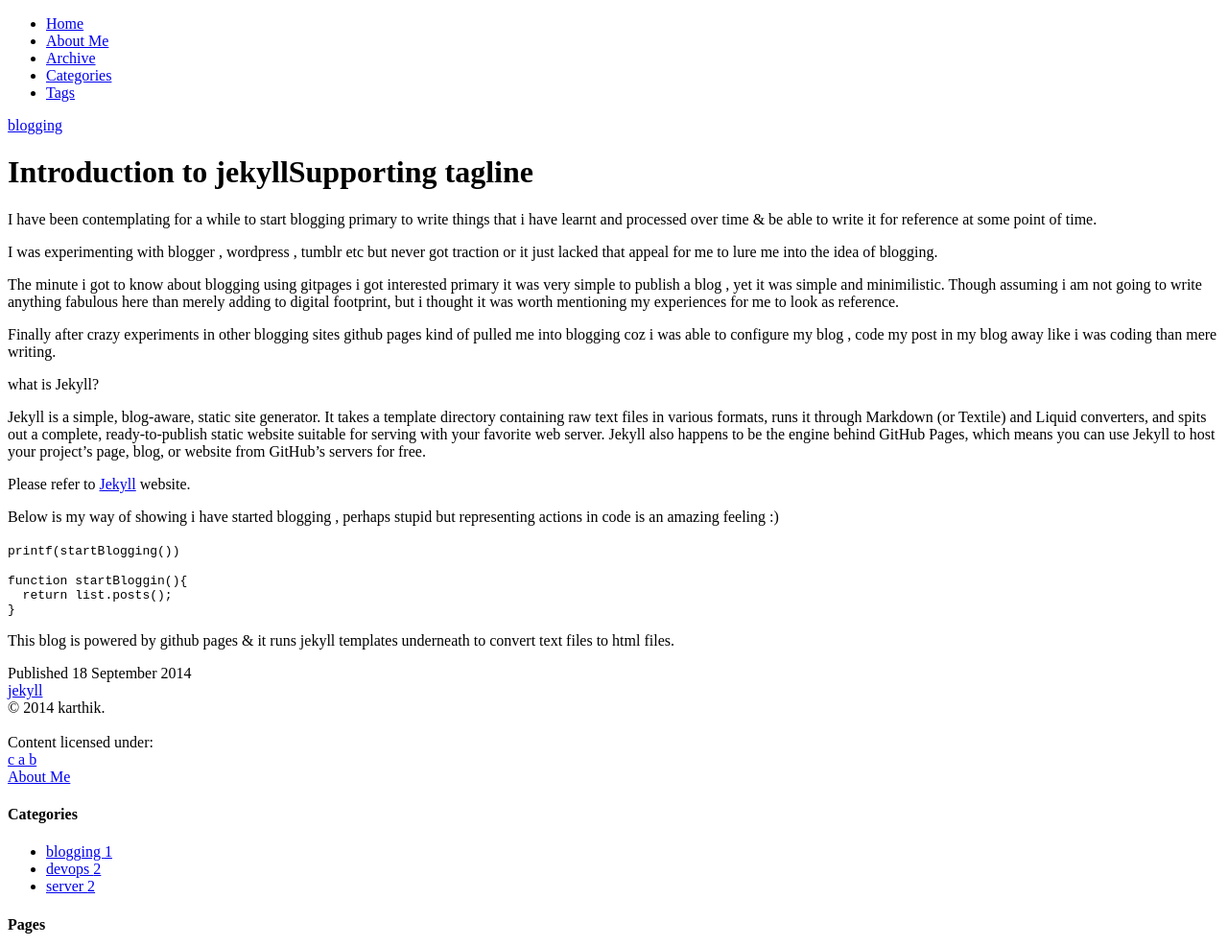
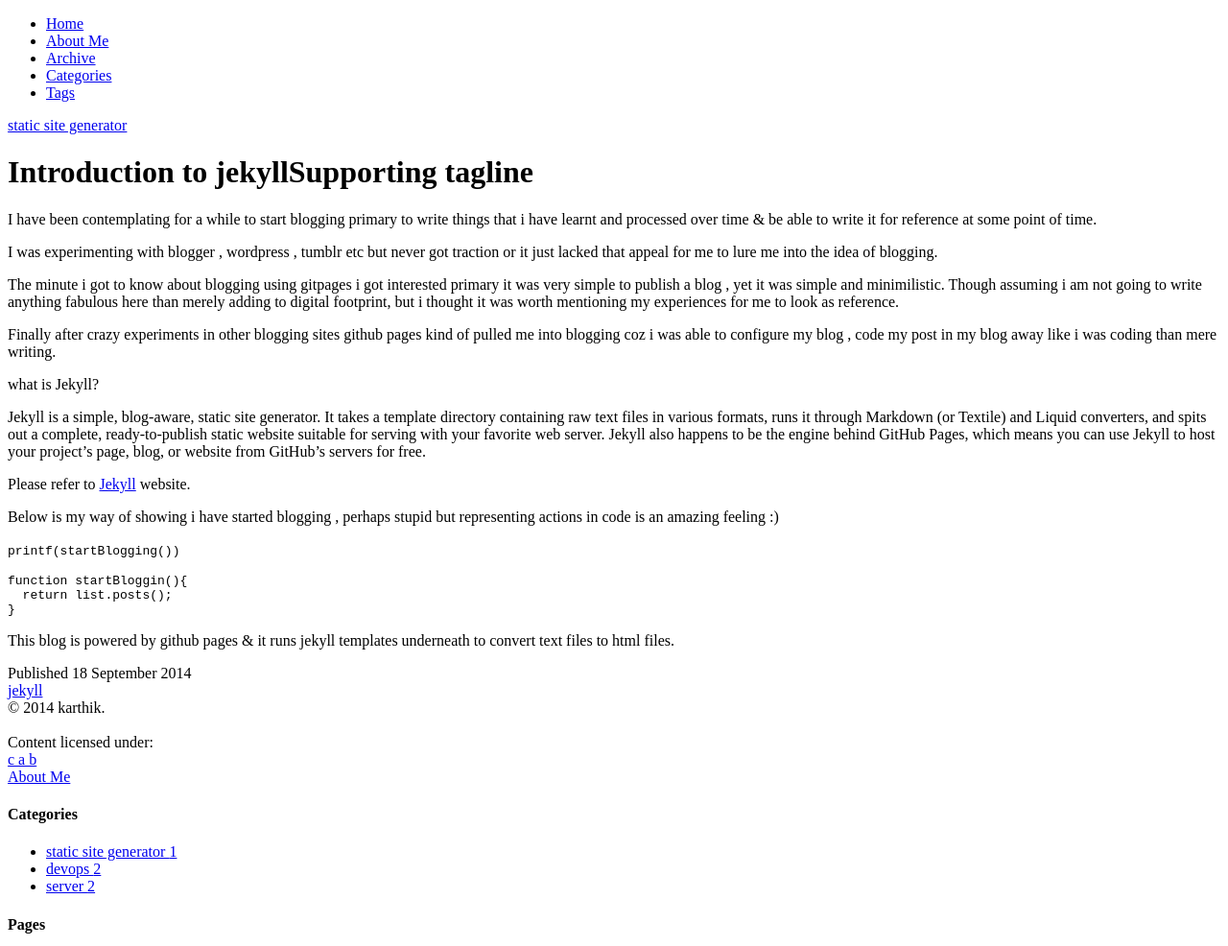
Before and after one commit to karpra/karpra.github.io, a Jekyll site: the page built from _posts/2014-9-18-introduction to jekyll.md, in a window 1280 px wide. Shown: the top 986 px of the page at 96% size. Built offline with Jekyll 4.4.1, drawn with Linux system fonts in a browser that asks for light colours; nearby versions of some CDN libraries; library files that are not in the unit come from our copies.

Commit message:
Update 2014-9-18-introduction to jekyll.md

```diff
--- a/_posts/2014-9-18-introduction to jekyll.md
+++ b/_posts/2014-9-18-introduction to jekyll.md
@@ -1,6 +1,6 @@
 ---
 layout: post
-category : blogging
+category : static site generator
 tagline: "Supporting tagline"
 tags : [jekyll]
 ---
```
